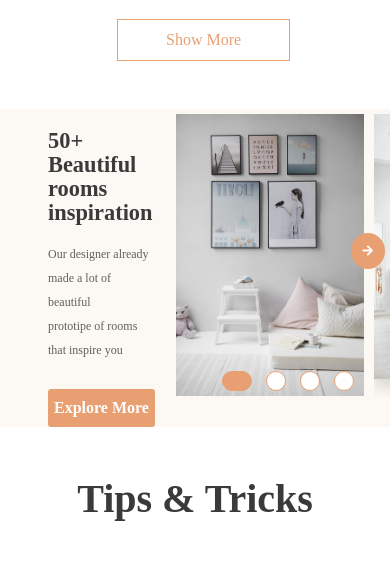
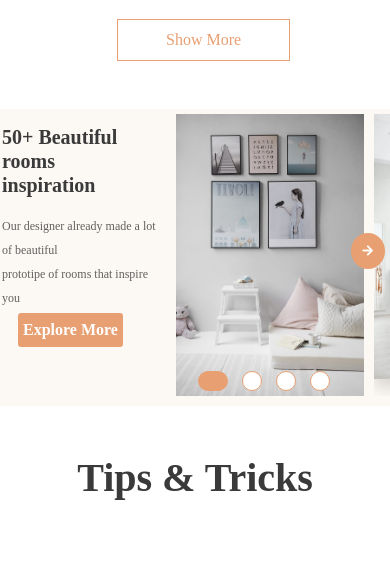
Before and after one commit to AleksandreGaspariani/funiro, a plain HTML site: page index.html in a window 390 px wide. Shown: the part 4308-4884 px from the top of the page. Drawn offline with nearby package versions, Linux system fonts and the light colour scheme.

Commit message:
maybe last fix

```diff
--- a/css/first-carousel.css
+++ b/css/first-carousel.css
@@ -1,4 +1,7 @@
 
+.slide-carousel > .owl-item:hover {
+
+}
 
 .slide-carousel > .owl-nav > .owl-prev{
 	position: absolute;
@@ -226,6 +229,10 @@
 		right: 30%;
 	}
 	.inspiration-carousel .owl-dots{
-		left: 25%;
+		left: 15%;
+	}
+	.inspiration-carousel .owl-dots .owl-dot > span{
+		heigh: 10px !important;
+		width: 20px !important;
 	}
 }
--- a/css/style.css
+++ b/css/style.css
@@ -730,32 +730,37 @@ body {
 	#stage4 > div div:first-child {
 		margin: 0;
 	}
+	#stage4-text{
+		padding-left: 2px !important;
+	}
 	#stage4 .text-wrap {
-		padding-top: 1.25rem;
+		padding-top: 1rem !important;
 		/*padding: 0 !important;*/
-		font-size: 1.40rem;
+		font-size: 1.25rem;
 		line-height: 24px;
 	}
 	#stage4 > div > div > small {
-		font-size: 0.75rem;
-		line-height: 2px;
+		font-size: 0.75rem !important;
+		line-height: 2px !important;
 	}
 	#stage4 > div > div > button {
-		padding: 6px;
-		margin-left: 0;
+		margin: 0;
+		margin-left: 1rem;
+		margin-top: 0.25rem;
+		padding: .25rem 5px;
 		width: auto;
 	}
 	#stage7-grid > div > div:first-child{
 		padding-top: 3rem;
 	}
 	#stage7-grid #stage6-header{
+		left: 3%;
+	}
+	#stage7-grid #stage6-share{
 		left: 25%;
 	}
-	#stage7-grid #stage6-share{
-		left: 40%;
-	}
 	#stage7-grid{
-		height: 38rem;
+		height: 25rem;
 	}
 	#stage7-grid .laststage-row > div:nth-last-child(-n+2){
 		display: none;
```
